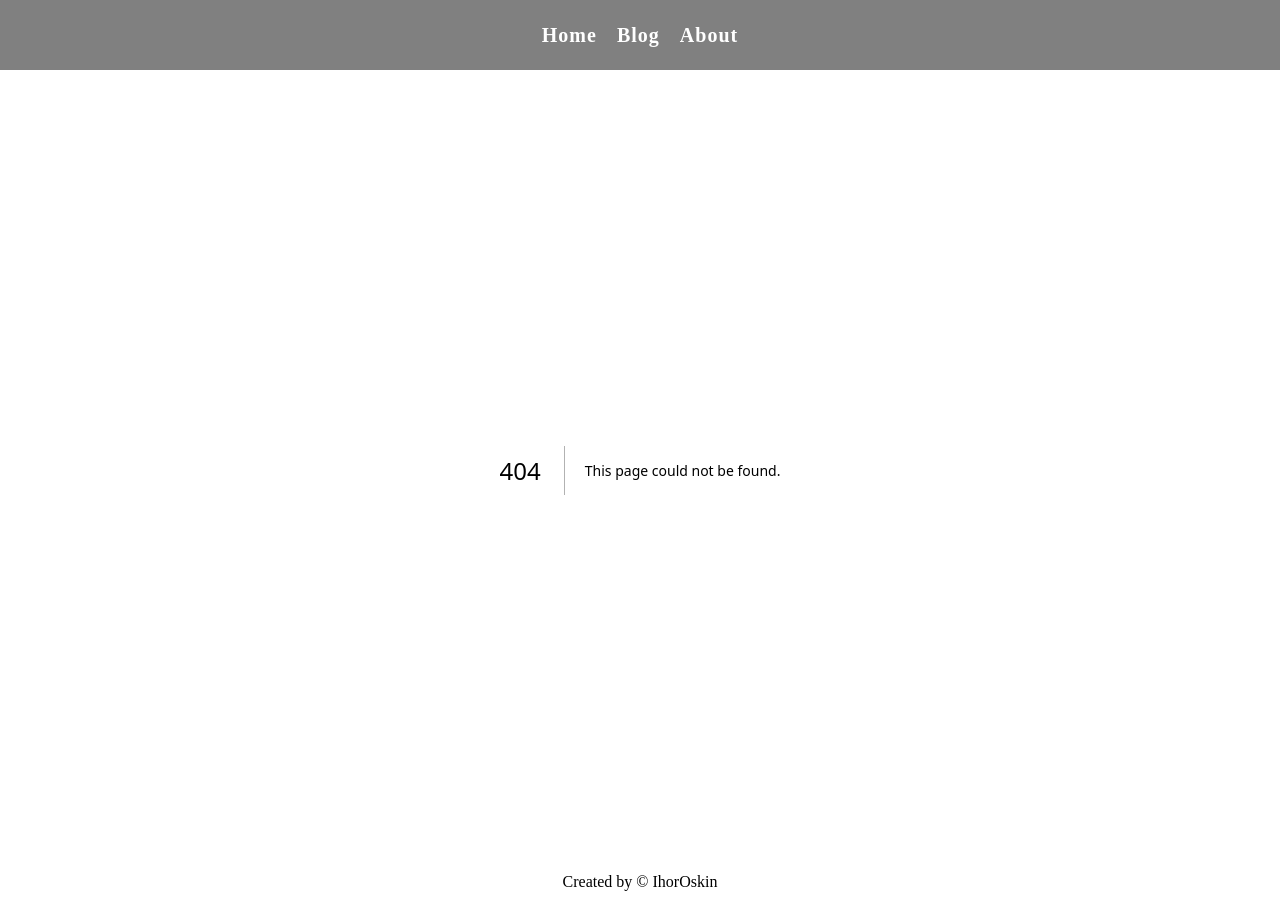
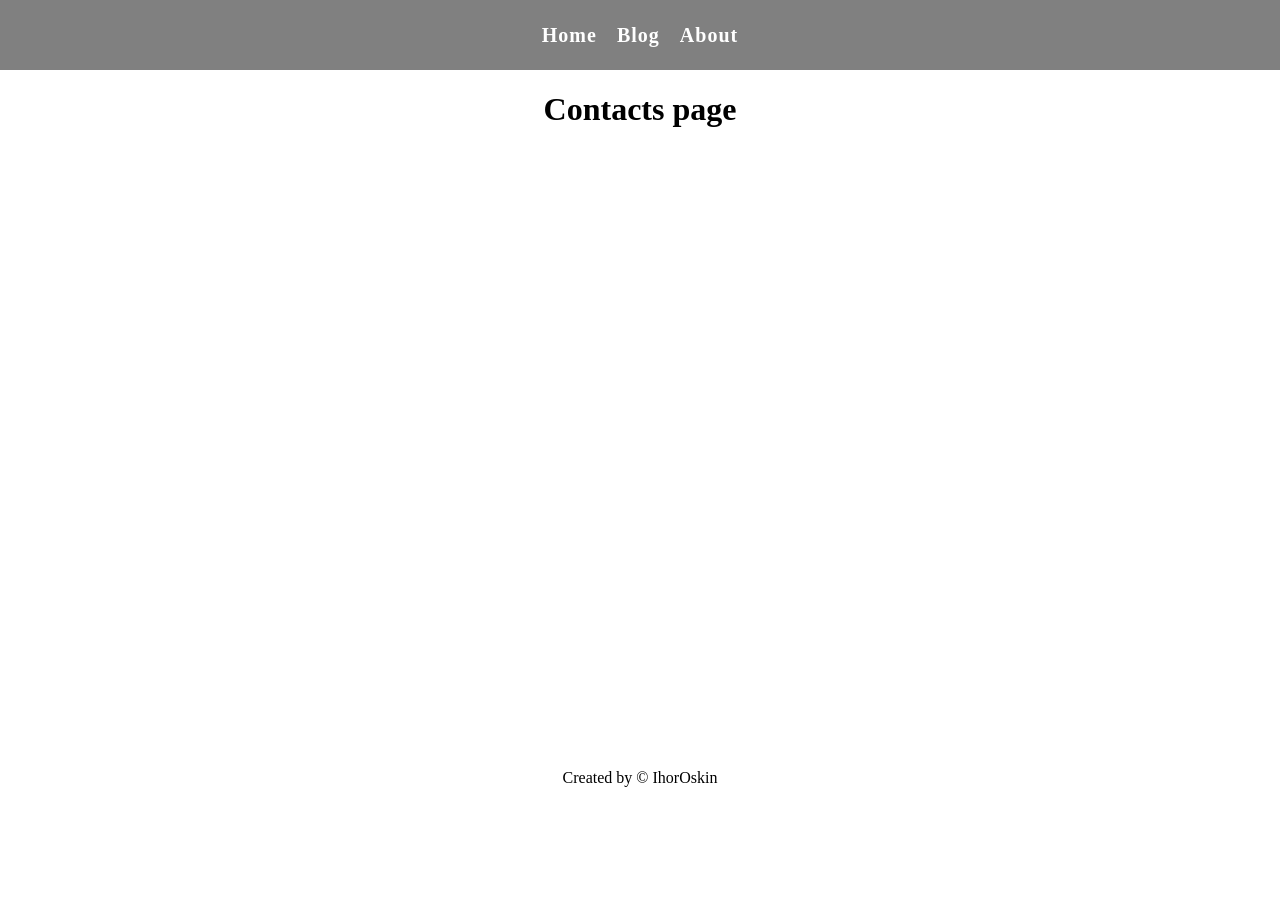
Before and after one commit to IgorOskin1984/next-app, a Next.js app: page /about/contacts in a window 1280 px wide. Before the commit this address had no page. After the commit the page ends 800 px from the top, so only its background shows below. Built offline with nearby package versions, Linux system fonts and the light colour scheme.

Commit message:
Создали страницы для работы

```diff
--- /dev/null
+++ b/app/about/contacts/page.tsx
@@ -0,0 +1,3 @@
+export default function Contacts() {
+	return <h1>Contacts page</h1>
+}
--- /dev/null
+++ b/app/about/team/page.tsx
@@ -0,0 +1,3 @@
+export default function Team() {
+	return <h1>Team page</h1>
+}
--- /dev/null
+++ b/app/blog/new/page.tsx
@@ -0,0 +1,3 @@
+export default function NewPost() {
+	return <h1>Create new post page</h1>
+}
```
